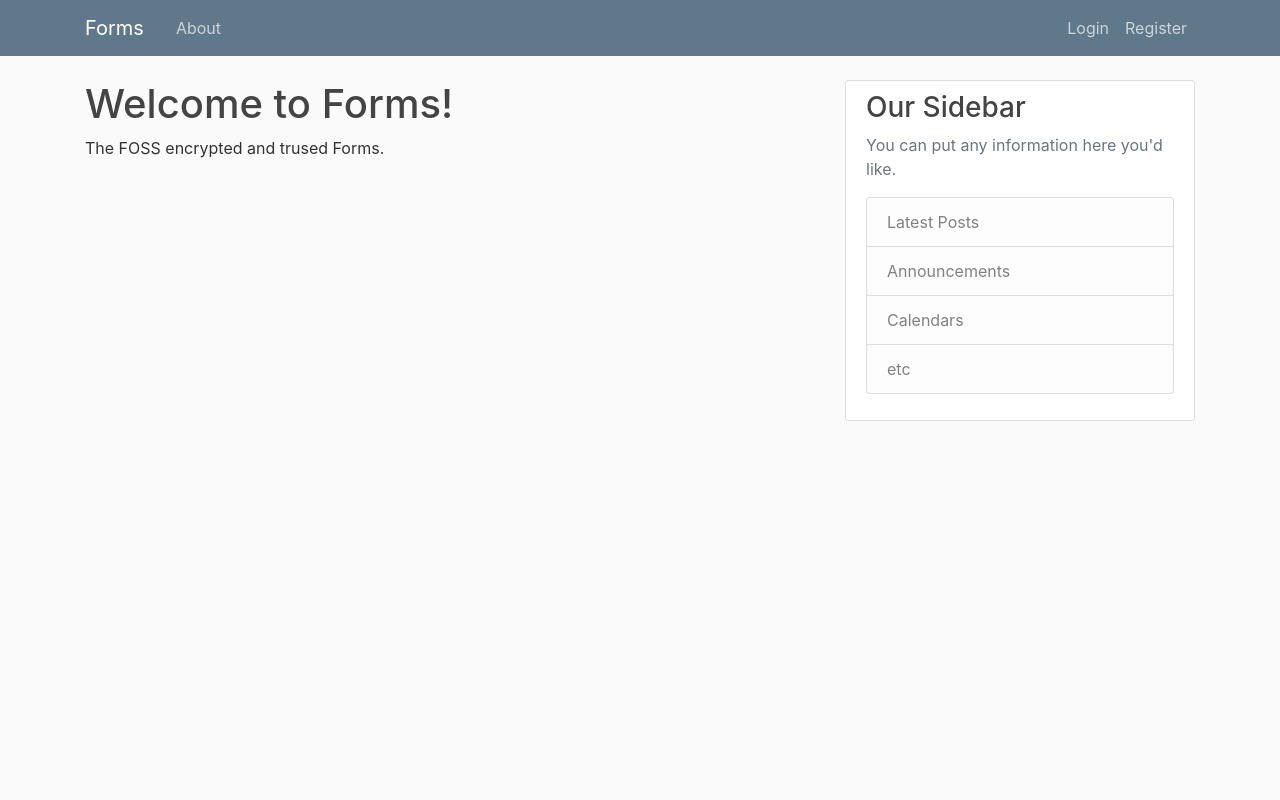
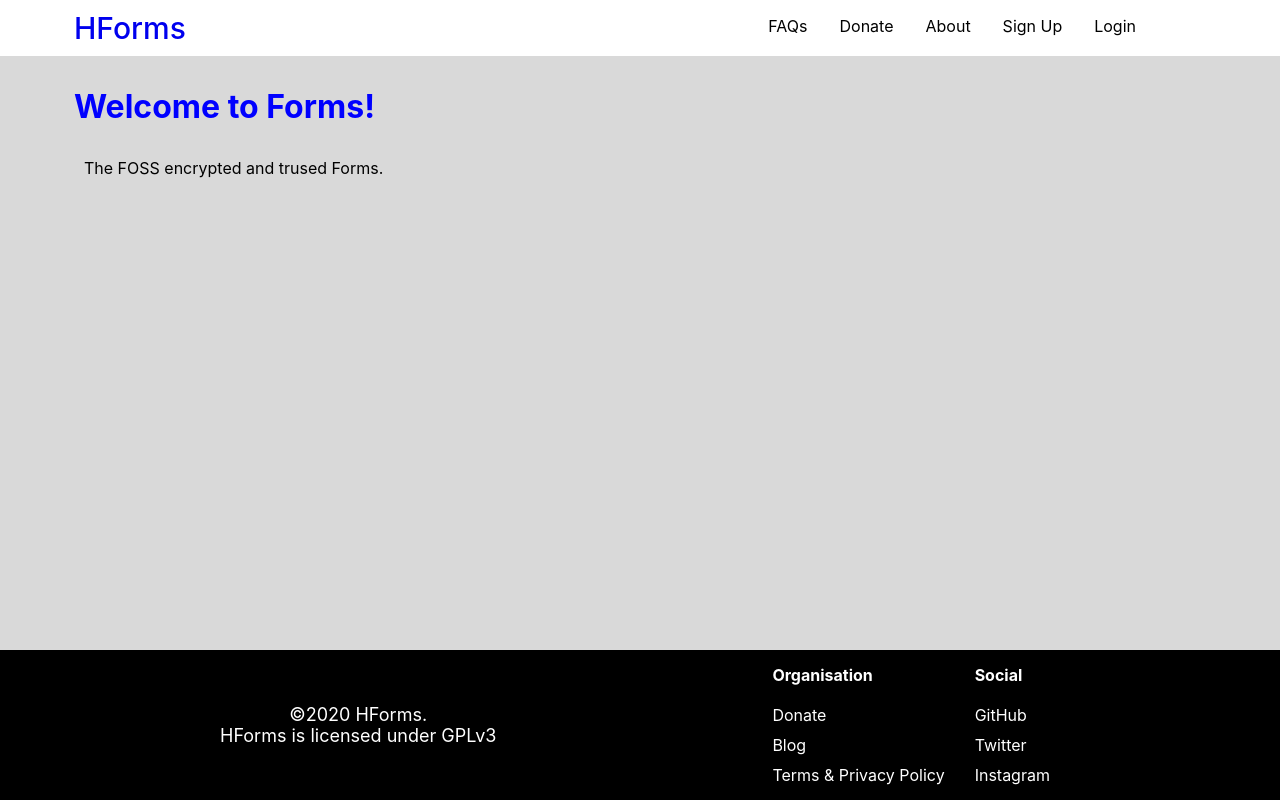
Before and after one commit to HForms/HForms, a Flask app: page / in a window 1280 px wide. Run offline with Flask 2, Linux system fonts and the light colour scheme; some libraries are stand-ins or nearby versions; some web fonts are replaced.

Commit message:
UI rebase - I

```diff
--- a/Hforms/routes.py
+++ b/Hforms/routes.py
@@ -42,7 +42,7 @@ def login():
 @app.route("/logout")
 def logout():
 	logout_user()
-	return redirect(url_for('home'))
+	return redirect(url_for('welcome'))
 
 @app.route("/about")
 def about():
--- a/Hforms/static/Dynamic.js
+++ b/Hforms/static/Dynamic.js
@@ -20,6 +20,7 @@ document.addEventListener('DOMContentLoaded',() => {
         question.name = 'question'+i.toString();
         question.id = 'question'+i.toString();
         question.placeholder = 'Enter the question';
+        question.className = 'form-control form-control-lg'
 
         remove.type = 'button'
         remove.value = 'Remove'
@@ -33,7 +34,7 @@ document.addEventListener('DOMContentLoaded',() => {
 
         label.id = 'label'+i.toString();
         label.htmlFor = 'id'+i.toString();
-        label.appendChild(document.createTextNode('Is Required '));
+        label.appendChild(document.createTextNode('Required '));
 
         select.name = 'data_type'+i.toString();
         select.id = 'data_type'+i.toString();
--- a/Hforms/static/answers.js
+++ b/Hforms/static/answers.js
@@ -17,6 +17,7 @@ function create_fields(questions,data_type){
 
 		answer.name = 'answer'+i.toString();
 		answer.id = 'answer'+i.toString();
+		answer.className = 'form-control form-control-lg'
 
 		ul.appendChild(list);
 		list.appendChild(ques);
--- a/Hforms/static/main.css
+++ b/Hforms/static/main.css
@@ -1,16 +1,3 @@
-body {
-	background: #fafafa;
-	color: #333333;
-	margin-top: 5rem;
-}
-
-h1, h2, h3, h4, h5, h6 {
-	color: #444444;
-}
-
-.bg-steel {
-	background-color: #5f788a;
-}
 
 .site-header .navbar-nav .nav-link {
 	color: #cbd5db;
@@ -25,15 +12,11 @@ h1, h2, h3, h4, h5, h6 {
 }
 
 .content-section {
-	background: #ffffff;
-	padding: 10px 20px;
+	padding: 20px;
 	border: 1px solid #dddddd;
 	border-radius: 3px;
 	margin-bottom: 20px;
-}
-
-.article-title {
-	color: #444444;
+	background-color: white;
 }
 
 a.article-title:hover {
--- /dev/null
+++ b/Hforms/static/styles.css
@@ -0,0 +1,201 @@
+@import url('https://rsms.me/inter/inter.css');
+
+* {
+	box-sizing: border-box;
+}
+
+html {
+	font-family: 'Inter', sans-serif;
+	height: 100%;
+}
+
+body {
+	margin: 0;
+	padding: 0;
+	min-height: 100%;
+	background-color: #d9d9d9;
+	display: flex;
+	flex-direction: column;
+}
+
+nav {
+	width: 100%;
+	background-color: white;
+	display: flex;
+	justify-content: space-between;
+	position: sticky;
+	top: 0;
+}
+
+a {
+	text-decoration: none;
+}
+
+a:hover {
+	text-decoration: underline;
+}
+
+.logo {
+	font-size: 30px;
+	font-weight: 500;
+	padding: 10px;
+	margin-left: 5%;
+}
+
+.navbar-links {
+	margin-right: 10%;
+}
+
+.navbar-links ul {
+	margin: 0;
+	padding: 0;
+	display: flex;
+}
+
+.navbar-links li {
+	list-style: none;
+}
+
+.navbar-links li a{
+	text-decoration: none;
+	padding: 1rem;
+	display: block;
+	font-size: 16px;
+	color: black;
+}
+
+.navbar-links a:hover {
+	color: blue;
+}
+
+.toggle-button {
+	position: absolute;
+	top: 1rem;
+	right : 1rem;
+	display: none;
+	flex-direction: column;
+	justify-content: space-between;
+	width: 30px;
+	height: 21px;
+}
+
+.toggle-button .bar {
+	height: 3px;
+	width: 100%;
+	background-color: black;
+	border-radius: 10px;
+}
+
+h1 {
+	color: blue;
+}
+
+.intro {
+	background-color: #23b2c2;
+}
+
+.intro h1 {
+	color: black;
+}
+
+.content {
+	margin-left: 5%;
+	margin-right: 5%;
+	padding: 10px;
+}
+
+.content p{
+	padding: 10px;
+	text-align: justify;
+}
+
+footer {
+	color: white;
+	background-color: black;
+	margin-top: auto;
+	display: flex;
+	flex-direction: row;
+	align-items: center;
+	justify-content: center;
+}
+
+footer p {
+	padding: 5px;
+	margin: 0;
+	font-size: large;
+	text-align: center;
+	margin-right: 20%;
+}
+
+footer ul {
+	margin: 0;
+	padding: 10px;
+	display: flex;
+	flex-direction: column;
+}
+
+footer .heading {
+	font-weight: 700;
+	margin-bottom: 10px;
+}
+
+footer ul li {
+	list-style: none;
+	padding: 5px;
+}
+
+footer a {
+	color: white;
+}
+
+footer a:hover {
+	color: blue;
+}
+
+/* For navbar*/
+
+@media (max-width: 650px) {
+	.toggle-button {
+		display: flex;
+	}
+
+	.navbar-links {
+		display: none;
+		width: 100%;
+	}
+
+	nav {
+		flex-direction: column;
+		align-items: flex-start;
+	}
+
+	.navbar-links ul {
+		width: 100%;
+		position: absolute;
+		flex-direction: column;
+		background-color: white;
+		z-index: 1;
+	}
+
+	.navbar-links li {
+		text-align: center;
+	}
+
+	.navbar-links li a {
+		padding: .5rem 1rem;
+	}
+
+	.navbar-links.active {
+		display: flex;
+	}
+
+	.content {
+		margin-left: 2%;
+		margin-right: 2%;
+	}
+
+	footer {
+		flex-direction: column;
+		align-items: baseline;
+	}
+}
--- a/Hforms/templates/home.html
+++ b/Hforms/templates/home.html
@@ -1,7 +1,3 @@
-<!--
-	Author : Srikar
--->
-
 {% extends "layout.html" %}
 {% block content %}
 	<p>Click <a href="{{ url_for('makeforms') }}" title="Make a form now!">here</a> to make a new Form</p>
--- a/Hforms/templates/layout.html
+++ b/Hforms/templates/layout.html
@@ -1,7 +1,3 @@
-<!--
-	Author : Srikar
--->
-
 <!DOCTYPE html>
 
 <html>
@@ -11,9 +7,9 @@
 		<meta name="viewport" content="width=device-width, initial-scale=1, shrink-to-fit=no">
 		<meta name="description" content="Forms">
 
-		<link rel="stylesheet" href="https://maxcdn.bootstrapcdn.com/bootstrap/4.0.0/css/bootstrap.min.css" integrity="sha384-Gn5384xqQ1aoWXA+058RXPxPg6fy4IWvTNh0E263XmFcJlSAwiGgFAW/dAiS6JXm" crossorigin="anonymous">
-
-		<link rel="stylesheet" type="text/css" href="{{ url_for('static', filename='main.css') }}">
+		<link rel="stylesheet" type="text/css" href="{{ url_for('static', filename='styles.css') }}">
+		<link rel="stylesheet" type="text/css" href="{{ url_for('static', filename='grid.css') }}">
+		<script src="{{ url_for('static', filename='script.js') }}" defer></script>
 
 		{% if title %}
 			<title>Forms - {{ title }}</title>
@@ -23,39 +19,34 @@
 	</head>
 
 	<body>
-		<header class="site-header">
-			<nav class="navbar navbar-expand-md navbar-dark bg-steel fixed-top">
-				<div class="container">
-					<a class="navbar-brand mr-4" href="/">Forms</a>
-					<button class="navbar-toggler" type="button" data-toggle="collapse" data-target="#navbarToggle" aria-controls="navbarToggle" aria-expanded="false" aria-label="Toggle navigation">
-						<span class="navbar-toggler-icon"></span>
-					</button>
-					<div class="collapse navbar-collapse" id="navbarToggle">
-						<div class="navbar-nav mr-auto">
+		<nav>
+			<div class="logo"><a href="/">HForms</a></div>
+
+			<a href="javascript:void(0)" class="toggle-button">
+				<span class="bar"></span>
+				<span class="bar"></span>
+				<span class="bar"></span>
+			</a>
+
+			<div class="navbar-links">
+				<ul>
 					{% if current_user.is_authenticated %}
-								<a class="nav-item nav-link" href="{{ url_for('home') }}">Home</a>
+						<li><a class="nav-item nav-link" href="{{ url_for('home') }}">Home</a></li>
+						<li><a class="nav-item nav-link" href="{{ url_for('account') }}">Account</a></li>
+						<li><a class="nav-item nav-link" href="{{ url_for('logout') }}">Logout</a></li>
+					{% else %}
+						<li><a href="https://www.youtube.com/watch?v=dQw4w9WgXcQ">FAQs</a></li>
+						<li><a href="https://www.youtube.com/watch?v=dQw4w9WgXcQ">Donate</a></li>
+						<li><a href="{{ url_for('about') }}">About</a></li>
+						<li><a href="{{ url_for('register') }}">Sign Up</a></li>
+						<li><a href="{{ url_for('login') }}">Login</a></li>
 					{% endif %}
-							<a class="nav-item nav-link" href="{{ url_for('about') }}">About</a>
+				</ul>
 			</div>
-						<!-- Navbar Right Side -->
-						<div class="navbar-nav">
-							{% if current_user.is_authenticated %}
-								<a class="nav-item nav-link" href="{{ url_for('logout') }}">Logout</a>
-								<a class="nav-item nav-link" href="{{ url_for('account') }}">Account</a>
-							{% else %}
-								<a class="nav-item nav-link" href="{{ url_for('login') }}">Login</a>
-								<a class="nav-item nav-link" href="{{ url_for('register') }}">Register</a>
-							{% endif %}
-						</div>
-					</div>
-				</div>
+
 		</nav>
-		</header>
 
-		<main role="main" class="container">
-
-			<div class="row">
-				<div class="col-md-8">
+		<div class="content">
 			{% with messages = get_flashed_messages(with_categories=true) %}
 				{% if messages %}
 					{% for category, message in messages %}
@@ -67,27 +58,30 @@
 			{% endwith %}
 			{% block content %}{% endblock %}
 		</div>
-				<div class="col-md-4">
-					<div class="content-section">
-						<h3>Our Sidebar</h3>
-						<p class='text-muted'>You can put any information here you'd like.
-							<ul class="list-group">
-								<li class="list-group-item list-group-item-light">Latest Posts</li>
-								<li class="list-group-item list-group-item-light">Announcements</li>
-								<li class="list-group-item list-group-item-light">Calendars</li>
-								<li class="list-group-item list-group-item-light">etc</li>
+
+		<footer>
+
+			<p>
+				&copy;2020 HForms.
+				<br>
+				HForms is licensed under GPLv3
+			</p>
+
+			<ul>
+				<li class="heading">Organisation</li>
+				<li><a href="https://www.youtube.com/watch?v=dQw4w9WgXcQ">Donate</a></li>
+				<li><a href="https://www.youtube.com/watch?v=dQw4w9WgXcQ">Blog</a></li>
+				<li><a href="https://www.youtube.com/watch?v=dQw4w9WgXcQ">Terms & Privacy Policy</a></li>
 			</ul>
-						</p>
-					</div>
-				</div>
-			</div>
-		</main>
 
+			<ul>
+				<li class="heading">Social</li>
+				<li><a href="https://github.com/HForms/" title="Hforms">GitHub</a></li>
+				<li><a href="https://www.youtube.com/watch?v=dQw4w9WgXcQ">Twitter</a></li>
+				<li><a href="https://www.youtube.com/watch?v=dQw4w9WgXcQ">Instagram</a></li>
+			</ul>
 
-		<!-- Optional JavaScript -->
-		<!-- jQuery first, then Popper.js, then Bootstrap JS -->
-		<script src="https://code.jquery.com/jquery-3.2.1.slim.min.js" integrity="sha384-KJ3o2DKtIkvYIK3UENzmM7KCkRr/rE9/Qpg6aAZGJwFDMVNA/GpGFF93hXpG5KkN" crossorigin="anonymous"></script>
-		<script src="https://cdnjs.cloudflare.com/ajax/libs/popper.js/1.12.9/umd/popper.min.js" integrity="sha384-ApNbgh9B+Y1QKtv3Rn7W3mgPxhU9K/ScQsAP7hUibX39j7fakFPskvXusvfa0b4Q" crossorigin="anonymous"></script>
-		<script src="https://maxcdn.bootstrapcdn.com/bootstrap/4.0.0/js/bootstrap.min.js" integrity="sha384-JZR6Spejh4U02d8jOt6vLEHfe/JQGiRRSQQxSfFWpi1MquVdAyjUar5+76PVCmYl" crossorigin="anonymous"></script>
+		</footer>
+
 	</body>
 </html>
--- a/Hforms/templates/login.html
+++ b/Hforms/templates/login.html
@@ -1,8 +1,4 @@
-<!--
-	Author: Srikar
--->
-
-{% extends "layout.html" %}
+{% extends "input_layout.html" %}
 {% block content %}
 	<div class="content-section">
 		<form method="POST" action="">
--- a/Hforms/templates/register.html
+++ b/Hforms/templates/register.html
@@ -1,8 +1,4 @@
-<!--
-	Author : Srikar
--->
-
-{% extends "layout.html" %}
+{% extends "input_layout.html" %}
 {% block content %}
 	<div class="content-section">
 		<form method="POST" action="">
--- a/Hforms/templates/welcome.html
+++ b/Hforms/templates/welcome.html
@@ -1,7 +1,3 @@
-<!--
-	Author : Srikar
--->
-
 {% extends "layout.html" %}
 {% block content %}
 	<h1>Welcome to Forms!</h1>
```
Also changed, not shown: other parts of Hforms/static/main.css (+6 -0 lines), Hforms/static/grid.css (added, +166 -0 lines), Hforms/static/script.js (added, +21 -0 lines), Hforms/templates/download.html (+5 -14 lines), Hforms/templates/form_layout.html (+8 -15 lines), Hforms/templates/input_layout.html (added, +89 -0 lines), Hforms/templates/make.html (+24 -18 lines). Lines whose indentation alone changed are shown as unchanged.
